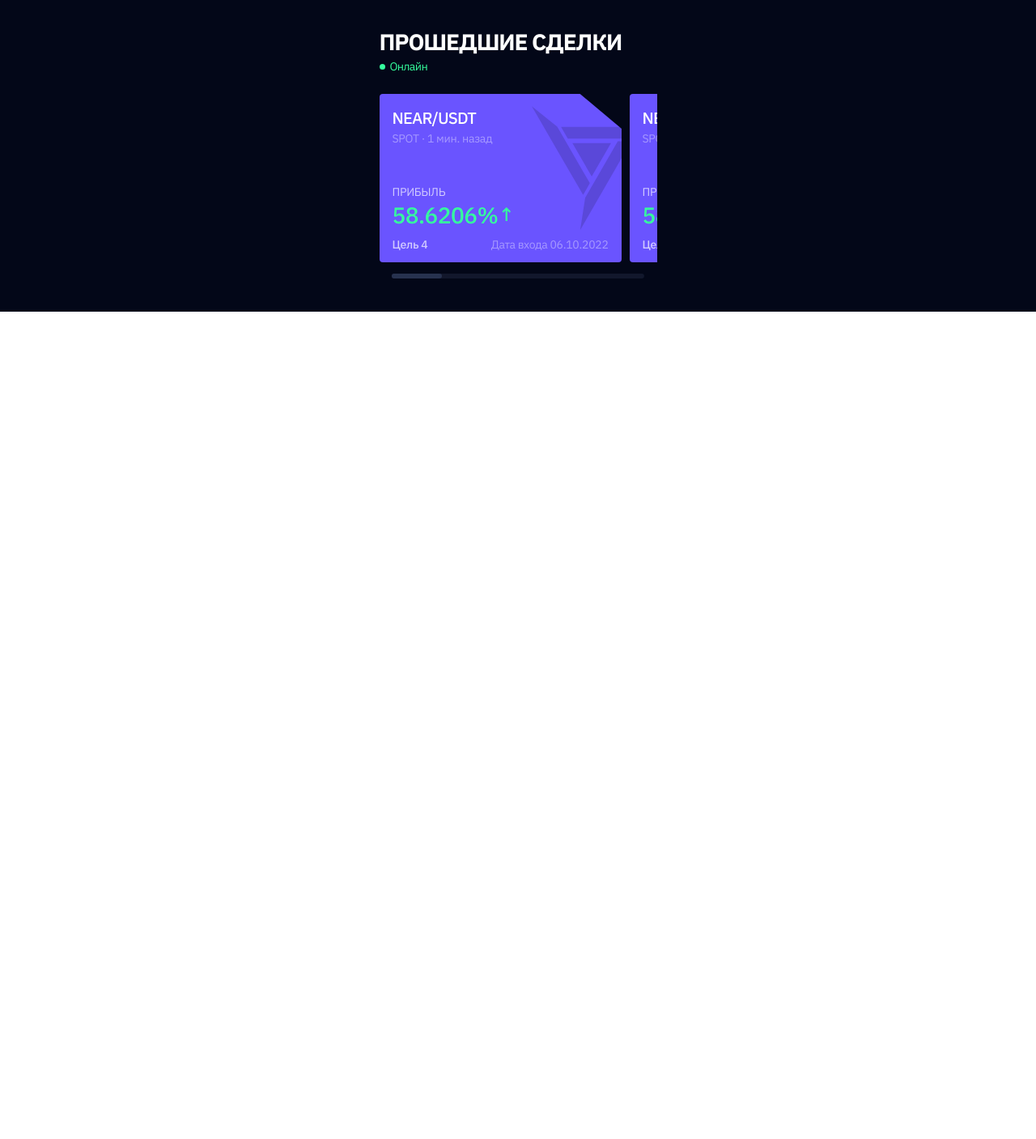
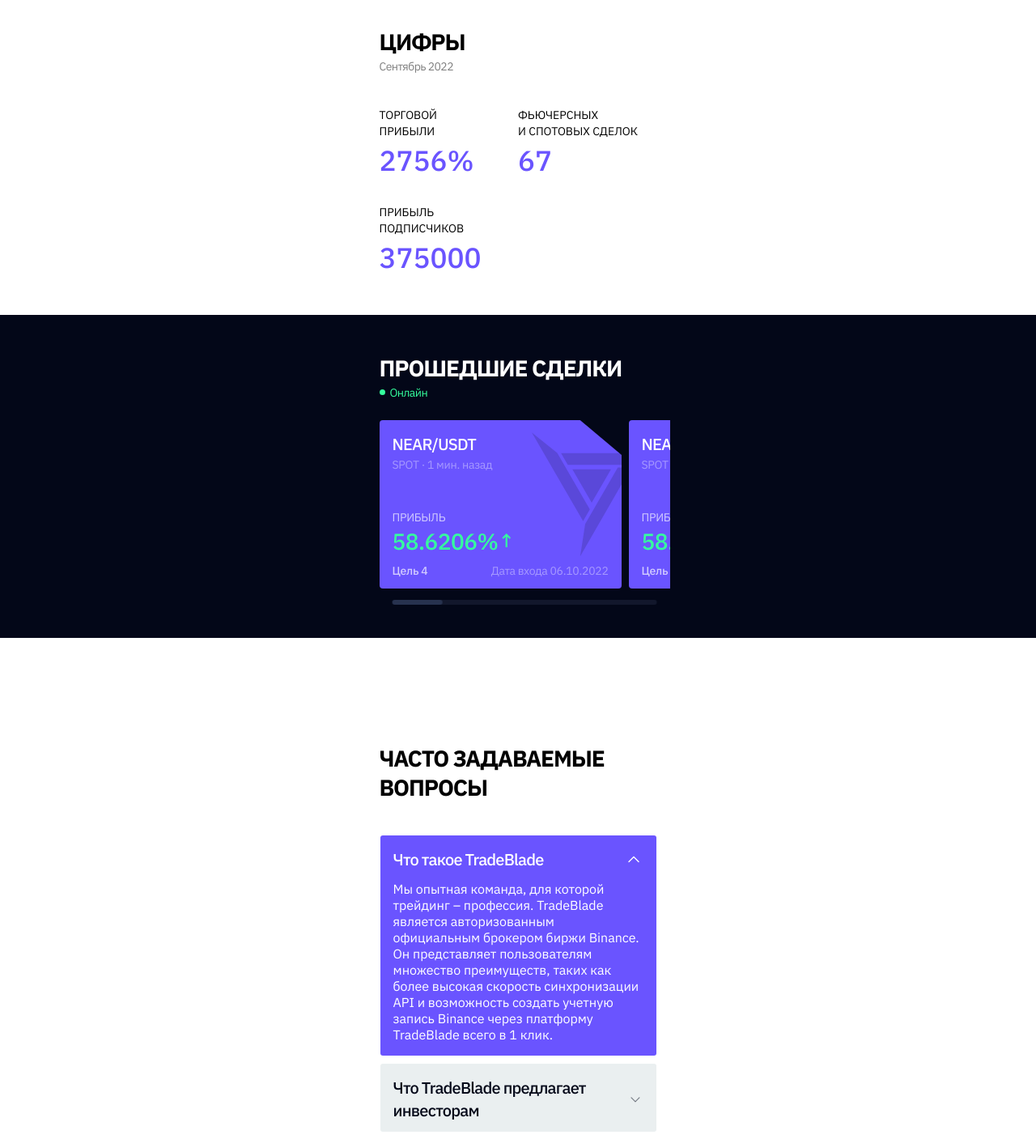
Before and after one commit to tarik2454/test-task-Tm-leads, a React (Vite) app: page / in a window 1280 px wide. Shown: the part 620-2027 px from the top of the page at 81% size. Before the commit the page ends 1100 px from the top, so only its background shows below. Built offline with nearby package versions, Linux system fonts and the light colour scheme.

Commit message:
feat: add Figures and FrequentQuestions components; update App and Slider layouts

```diff
--- a/package.json
+++ b/package.json
@@ -10,6 +10,7 @@
     "preview": "vite preview"
   },
   "dependencies": {
+    "lucide-react": "^0.479.0",
     "react": "^19.0.0",
     "react-dom": "^19.0.0",
     "react-responsive": "^10.0.1",
--- a/src/App.tsx
+++ b/src/App.tsx
@@ -1,7 +1,9 @@
+import Figures from './modules/figures/Figures';
 import Footer from './modules/footer/Footer';
+import FrequentQuestions from './modules/frequentQuestions/FrequentQuestions';
 import Header from './modules/header/Header';
 import Hero from './modules/hero/Hero';
-import PastDeals from './modules/pastDeals/pastDeals';
+import PastDeals from './modules/pastDeals/PastDeals';
 
 export default function App() {
   return (
@@ -10,7 +12,9 @@ export default function App() {
 
       <main className="">
         <Hero />
+        <Figures />
         <PastDeals />
+        <FrequentQuestions />
       </main>
 
       <Footer />
--- a/src/assets/img/SpriteSVG.tsx
+++ b/src/assets/img/SpriteSVG.tsx
@@ -95,6 +95,33 @@ export const SpriteSVG = ({
         </svg>
       );
 
+    case 'chevronUp':
+      return (
+        <svg width="24" height="24" fill="none" viewBox="0 0 24 24">
+          <path
+            stroke="#fff"
+            stroke-linecap="round"
+            stroke-linejoin="round"
+            stroke-width="1.4"
+            d="m6 14.5 6-6 6 6"
+          />
+        </svg>
+      );
+
+    case 'chevronDown':
+      return (
+        <svg width="24" height="24" fill="none" viewBox="0 0 24 24">
+          <path
+            stroke="#030718"
+            stroke-linecap="round"
+            stroke-linejoin="round"
+            stroke-width="1.4"
+            d="m6 9.5 6 6 6-6"
+            opacity=".5"
+          />
+        </svg>
+      );
+
     default:
       return 'SVG not found';
   }
--- /dev/null
+++ b/src/modules/figures/Figures.tsx
@@ -0,0 +1,39 @@
+import Container from '@/shared/components/Container';
+import Section from '@/shared/components/Section';
+import SectionTitle from '@/shared/components/SectionTitle';
+
+export default function Figures() {
+  return (
+    <Section styles={'py-[48px]'}>
+      <Container>
+        <SectionTitle styles={'!text-secondaryText'}>Цифры</SectionTitle>
+        <p className="mb-10 text-sm text-secondaryText tracking-minus4 opacity-50">
+          Сентябрь 2022
+        </p>
+
+        <div className="grid grid-cols-2 gap-y-8">
+          <div>
+            <p className="mb-1 text-sm text-secondaryText uppercase">
+              ТОРГОВОЙ <br /> ПРИБЫЛИ
+            </p>
+            <p className="text-4xl font-medium text-purple uppercase">2756%</p>
+          </div>
+
+          <div>
+            <p className="mb-1 text-sm text-secondaryText uppercase">
+              ФЬЮЧЕРСНЫХ <br /> И СПОТОВЫХ СДЕЛОК
+            </p>
+            <p className="text-4xl font-medium text-purple uppercase">67</p>
+          </div>
+
+          <div>
+            <p className="mb-1 text-sm text-secondaryText uppercase">
+              ПРИБЫЛЬ ПОДПИСЧИКОВ
+            </p>
+            <p className="text-4xl font-medium text-purple uppercase">375000</p>
+          </div>
+        </div>
+      </Container>
+    </Section>
+  );
+}
--- /dev/null
+++ b/src/modules/frequentQuestions/FrequentQuestions.tsx
@@ -0,0 +1,53 @@
+import Container from '@/shared/components/Container';
+import Section from '@/shared/components/Section';
+import SectionTitle from '@/shared/components/SectionTitle';
+
+import { useState } from 'react';
+
+import faqData from './data/faqData';
+import { SpriteSVG } from '@/assets/img/SpriteSVG';
+
+export default function FrequentQuestions() {
+  const [activeIndex, setActiveIndex] = useState<number | null>(0);
+
+  const toggleAccordion = (index: number) => {
+    setActiveIndex(activeIndex === index ? null : index);
+  };
+
+  return (
+    <Section styles="pt-[56px] mb-[54px]">
+      <Container>
+        <SectionTitle styles={'mb-10 text-title !text-secondaryText'}>
+          Часто задаваемые вопросы
+        </SectionTitle>
+
+        <div className="w-full max-w-lg mx-auto space-y-2">
+          {faqData.map((item, index) => (
+            <div key={index} className="border rounded-md overflow-hidden">
+              <button
+                onClick={() => toggleAccordion(index)}
+                className={`w-full flex justify-between items-center p-4 pb-3 text-xl font-medium text-left tracking-minus4 ${
+                  activeIndex === index
+                    ? ' bg-purpleBackground'
+                    : 'text-black-100 bg-gray'
+                }`}
+              >
+                {item.title}
+                {activeIndex === index ? (
+                  <SpriteSVG name={'chevronUp'} />
+                ) : (
+                  <SpriteSVG name={'chevronDown'} />
+                )}
+              </button>
+              {activeIndex === index && (
+                <div className="p-4 pt-0 bg-purpleBackground">
+                  {item.content}
+                </div>
+              )}
+            </div>
+          ))}
+        </div>
+      </Container>
+    </Section>
+  );
+}
--- /dev/null
+++ b/src/modules/frequentQuestions/data/faqData.ts
@@ -0,0 +1,19 @@
+const faqData = [
+  {
+    title: 'Что такое TradeBlade',
+    content:
+      'Мы опытная команда, для которой трейдинг – профессия. TradeBlade является авторизованным официальным брокером биржи Binance. Он представляет пользователям множество преимуществ, таких как более высокая скорость синхронизации API и возможность создать учетную запись Binance через платформу TradeBlade всего в 1 клик.',
+  },
+  {
+    title: 'Что TradeBlade предлагает инвесторам',
+    content:
+      'Lorem ipsum dolor sit amet, consectetur adipiscing elit. Quisque vehicula, ligula nec sagittis vehicula, libero eros suscipit purus, non tempor orci magna et magna. Nullam malesuada ex nec elit convallis, sit amet fermentum neque pharetra.',
+  },
+  {
+    title: 'Должен ли я перевести свои средства на TradeBlade',
+    content:
+      'Lorem ipsum dolor sit amet, consectetur adipiscing elit. Quisque vehicula, ligula nec sagittis vehicula, libero eros suscipit purus, non tempor orci magna et magna. Nullam malesuada ex nec elit convallis, sit amet fermentum neque pharetra. Donec et facilisis ligula. Nam vitae libero at orci congue efficitur. Vestibulum ante ipsum primis in faucibus orci luctus et ultrices posuere cubilia curae; Vivamus eget purus id nunc feugiat tincidunt at id sapien. Morbi a lectus et eros tincidunt rhoncus. ',
+  },
+];
+
+export default faqData;
--- a/src/modules/pastDeals/components/Slider.tsx
+++ b/src/modules/pastDeals/components/Slider.tsx
@@ -8,16 +8,15 @@ import Card from './Card';
 export default function Slider() {
   return (
     <div className="relative">
-      {/* Нужно для позиционирования скроллбара */}
       <Swiper
         slidesPerView={'auto'}
-        spaceBetween={-34}
+        spaceBetween={-51}
         scrollbar={{
-          hide: false, // Скроллбар должен быть видимым
-          draggable: true, // Чтобы можно было двигать
+          hide: false,
+          draggable: true,
         }}
         modules={[Scrollbar]}
-        className="pb-[24px]" // Добавляем отступ вниз для скроллбара
+        className="pb-[24px]"
       >
         <SwiperSlide>
           <Card />
@@ -35,8 +34,6 @@ export default function Slider() {
           <Card />
         </SwiperSlide>
       </Swiper>
-      {/* Стили для скроллбара */}
-      {/* <div className="swiper-scrollbar !bottom-0 absolute left-0 w-full"></div> */}
     </div>
   );
 }
--- a/src/modules/pastDeals/pastDeals.tsx
+++ b/src/modules/pastDeals/pastDeals.tsx
@@ -1,4 +1,3 @@
-import Container from '@/shared/components/Container';
 import Section from '@/shared/components/Section';
 import Slider from './components/Slider';
 import SectionTitle from '@/shared/components/SectionTitle';
@@ -6,7 +5,7 @@ import SectionTitle from '@/shared/components/SectionTitle';
 export default function PastDeals() {
   return (
     <Section styles="pt-[48px] mb-[75px] bg-secondaryBackground ">
-      <Container>
+      <div className="container mx-auto h-full pl-4">
         <SectionTitle>Прошедшие сделки</SectionTitle>
         <p className="flex items-center gap-[6px] mb-6 text-sm tracking-minus4 text-green">
           <span className="w-[7px] h-[7px] bg-green rounded-full"></span>
@@ -14,7 +13,7 @@ export default function PastDeals() {
         </p>
 
         <Slider />
-      </Container>
+      </div>
     </Section>
   );
 }
--- a/tailwind.config.ts
+++ b/tailwind.config.ts
@@ -16,6 +16,7 @@ const config: Config = {
         purple: '#6A54FF',
         cyan: '#57E1FF',
         green: '#35FF9E',
+        gray: '#EAEFF0',
 
         primaryBackground: '#FFFFFF ',
         secondaryBackground: '#030718',
@@ -31,6 +32,7 @@ const config: Config = {
         30: '0.3',
         34: '0.34',
         40: '0.4',
+        50: '0.5',
         70: '0.7',
         80: '0.80',
       },
```
Also changed, not shown: 1 other file (tests, documents, lock files or other folders).
